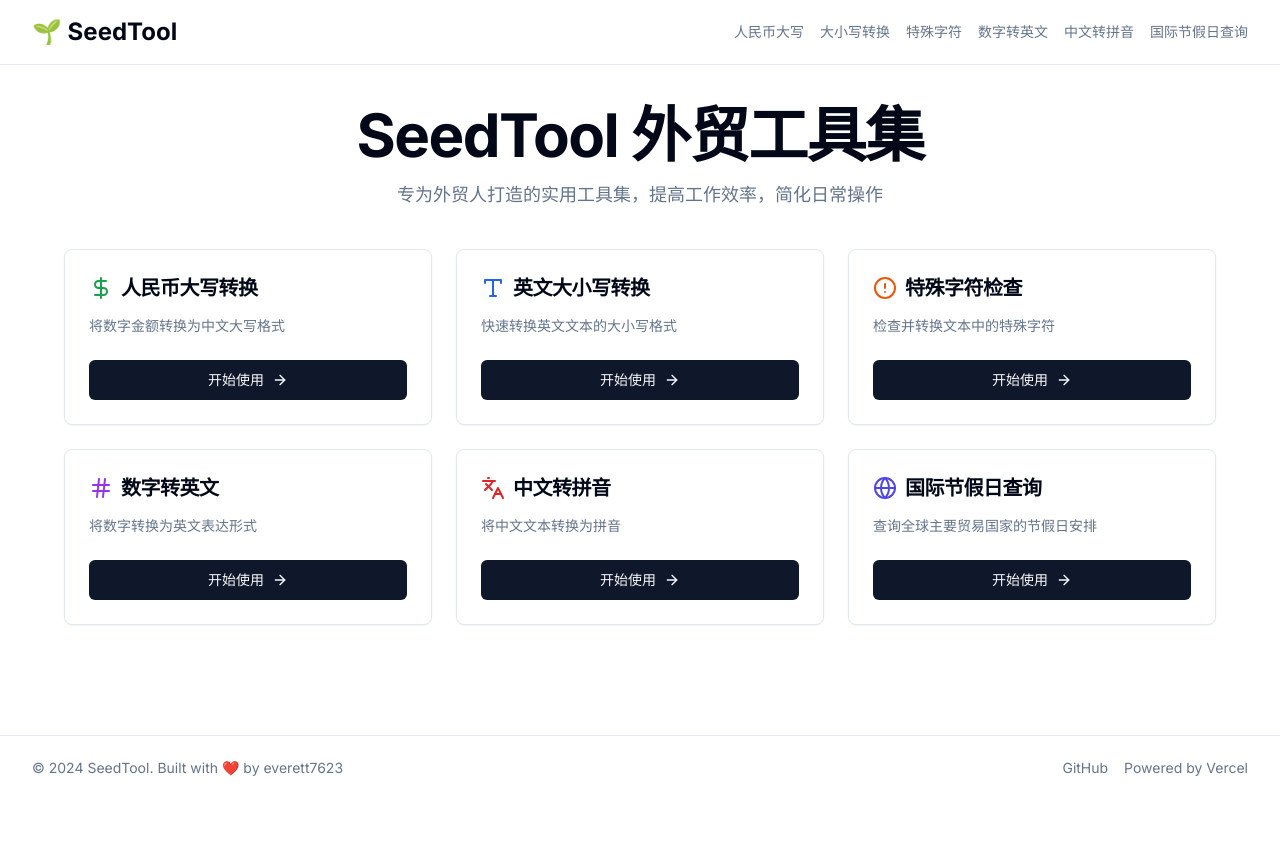
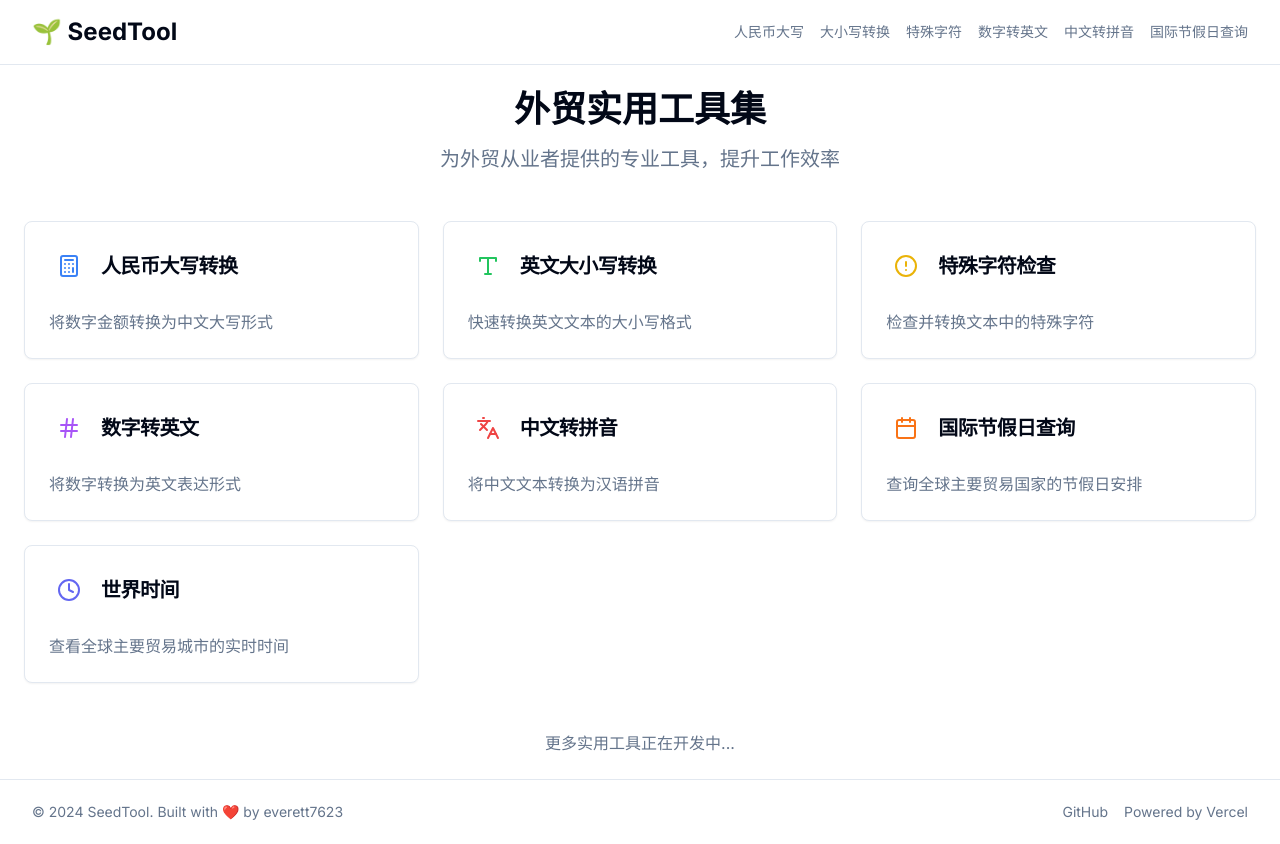
Before and after one commit to everett7623/Globokit, a Next.js app: page / in a window 1280 px wide. Before the commit the page ends 800 px from the top, so only its background shows below. Built offline with nearby package versions, Linux system fonts and the light colour scheme.

Commit message:
Update page.tsx

```diff
--- a/app/page.tsx
+++ b/app/page.tsx
@@ -1,96 +1,108 @@
+// 路径: seedtool/app/page.tsx
+// 更新时间: 2025-07-18
+// 说明: 添加了世界时间工具
+
 import Link from 'next/link'
-import { Card, CardHeader, CardTitle, CardDescription, CardContent } from '@/components/ui/card'
-import { Button } from '@/components/ui/button'
+import { Card, CardContent, CardDescription, CardHeader, CardTitle } from '@/components/ui/card'
 import {
-  DollarSign,
+  Calculator,
   Type,
   AlertCircle,
   Hash,
   Languages,
-  Globe,
-  ArrowRight
+  Calendar,
+  Clock
 } from 'lucide-react'
 
 const tools = [
   {
     title: '人民币大写转换',
-    description: '将数字金额转换为中文大写格式',
-    icon: DollarSign,
+    description: '将数字金额转换为中文大写形式',
+    icon: Calculator,
     href: '/tools/rmb-converter',
-    color: 'text-green-600',
+    color: 'text-blue-500'
   },
   {
     title: '英文大小写转换',
     description: '快速转换英文文本的大小写格式',
     icon: Type,
     href: '/tools/text-case',
-    color: 'text-blue-600',
+    color: 'text-green-500'
   },
   {
     title: '特殊字符检查',
     description: '检查并转换文本中的特殊字符',
     icon: AlertCircle,
     href: '/tools/special-char',
-    color: 'text-orange-600',
+    color: 'text-yellow-500'
   },
   {
     title: '数字转英文',
     description: '将数字转换为英文表达形式',
     icon: Hash,
     href: '/tools/number-to-english',
-    color: 'text-purple-600',
+    color: 'text-purple-500'
   },
   {
     title: '中文转拼音',
-    description: '将中文文本转换为拼音',
+    description: '将中文文本转换为汉语拼音',
     icon: Languages,
     href: '/tools/pinyin',
-    color: 'text-red-600',
+    color: 'text-red-500'
   },
   {
     title: '国际节假日查询',
     description: '查询全球主要贸易国家的节假日安排',
-    icon: Globe,
+    icon: Calendar,
     href: '/tools/holiday-query',
-    color: 'text-indigo-600',
+    color: 'text-orange-500'
   },
+  {
+    title: '世界时间',
+    description: '查看全球主要贸易城市的实时时间',
+    icon: Clock,
+    href: '/tools/world-time',
+    color: 'text-indigo-500'
+  }
 ]
 
-export default function Home() {
+export default function HomePage() {
   return (
-    <div className="container py-10">
-      <div className="mx-auto max-w-4xl text-center mb-10">
-        <h1 className="text-4xl font-bold tracking-tight sm:text-6xl mb-4">
-          SeedTool 外贸工具集
-        </h1>
-        <p className="text-lg text-muted-foreground">
-          专为外贸人打造的实用工具集，提高工作效率，简化日常操作
+    <div className="container mx-auto p-6 max-w-7xl">
+      <div className="text-center mb-12">
+        <h1 className="text-4xl font-bold mb-4">外贸实用工具集</h1>
+        <p className="text-xl text-muted-foreground">
+          为外贸从业者提供的专业工具，提升工作效率
         </p>
       </div>
 
-      <div className="grid gap-6 md:grid-cols-2 lg:grid-cols-3 max-w-6xl mx-auto">
+      <div className="grid gap-6 md:grid-cols-2 lg:grid-cols-3">
         {tools.map((tool) => {
           const Icon = tool.icon
           return (
-            <Card key={tool.href} className="hover:shadow-lg transition-shadow">
+            <Link key={tool.href} href={tool.href}>
+              <Card className="h-full transition-all hover:shadow-lg hover:-translate-y-1 cursor-pointer">
                 <CardHeader>
-                <div className="flex items-center gap-2 mb-2">
-                  <Icon className={`h-6 w-6 ${tool.color}`} />
+                  <div className="flex items-center space-x-3">
+                    <div className={`p-2 rounded-lg bg-background ${tool.color}`}>
+                      <Icon className="h-6 w-6" />
+                    </div>
                     <CardTitle className="text-xl">{tool.title}</CardTitle>
                   </div>
-                <CardDescription>{tool.description}</CardDescription>
                 </CardHeader>
                 <CardContent>
-                <Link href={tool.href}>
-                  <Button className="w-full" variant="default">
-                    开始使用
-                    <ArrowRight className="ml-2 h-4 w-4" />
-                  </Button>
-                </Link>
+                  <CardDescription className="text-base">
+                    {tool.description}
+                  </CardDescription>
                 </CardContent>
               </Card>
+            </Link>
           )
         })}
+      </div>
+
+      <div className="mt-12 text-center text-muted-foreground">
+        <p>更多实用工具正在开发中...</p>
       </div>
     </div>
   )
```
Lines whose indentation alone changed are shown as unchanged.
